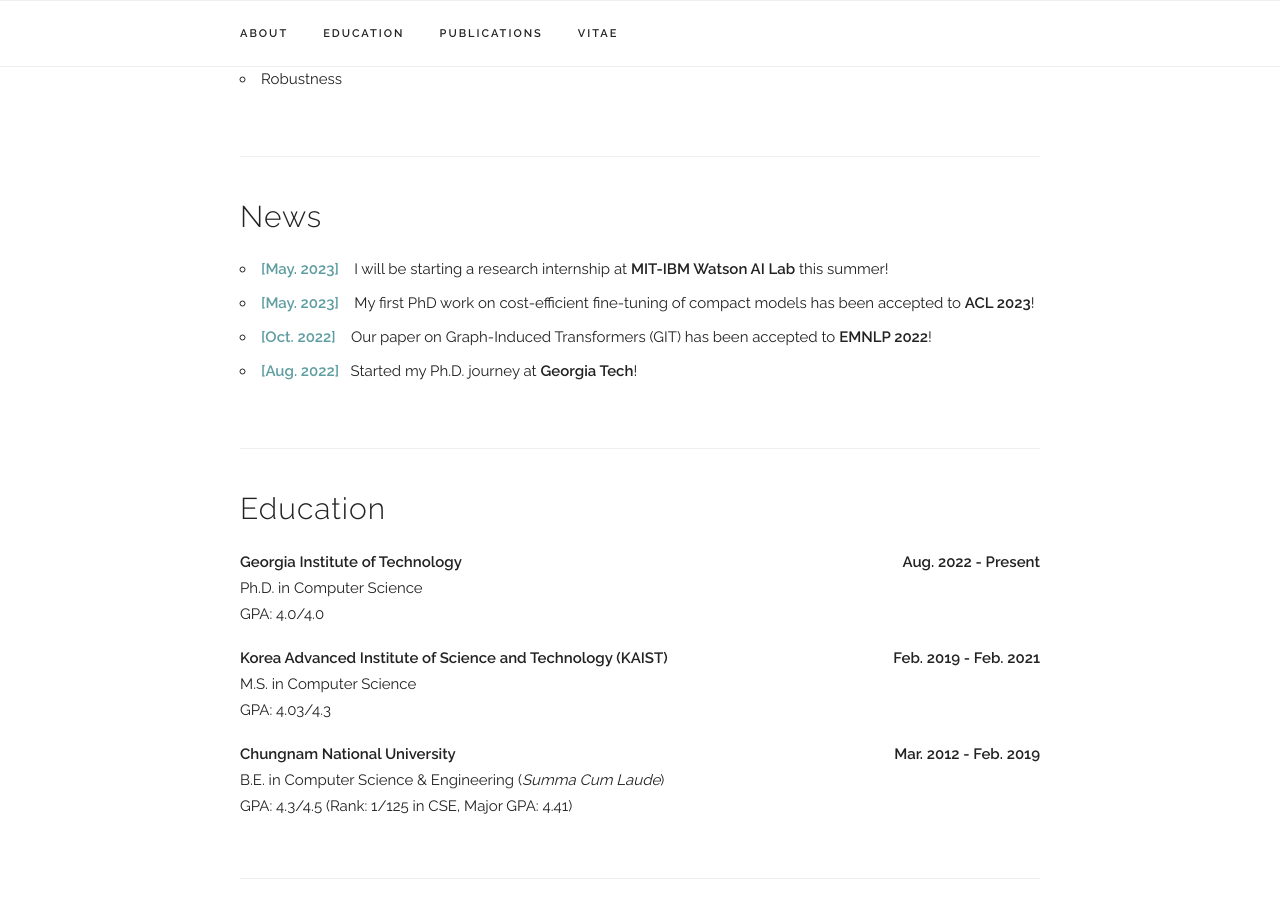
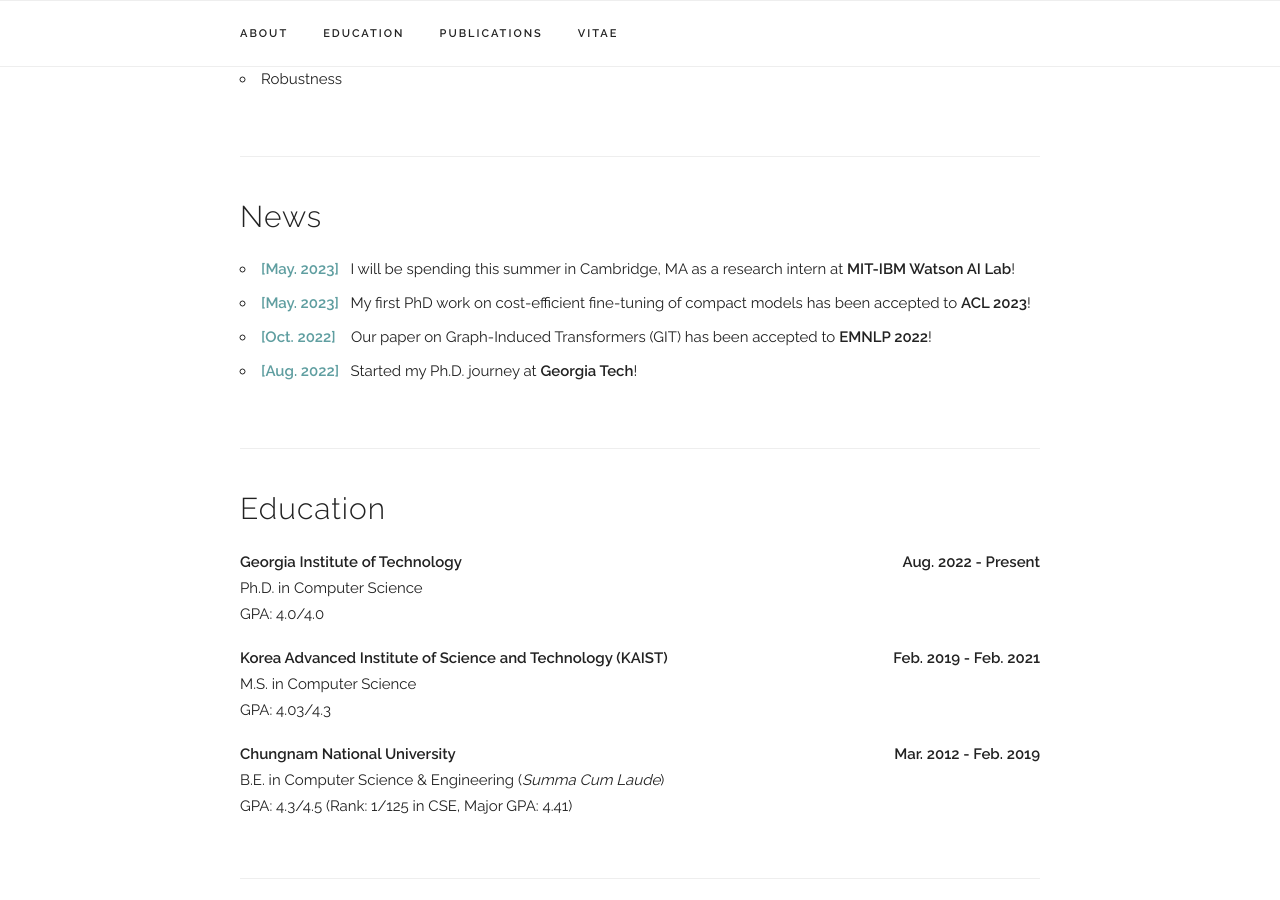
Before and after one commit to jm-kang/jm-kang.github.io, a Jekyll site: the page built from index.html, in a window 1280 px wide and 900 px high, scrolled down 753 px. Built offline with Jekyll 4.4.1, drawn with Linux system fonts in a browser that asks for light colours; some web fonts are replaced.

Commit message:
no message

```diff
--- a/index.html
+++ b/index.html
@@ -36,11 +36,11 @@ layout: default
   <h4>News</h4>
     <ul>
       <li>
-        <b style="color:cadetblue">[May. 2023]</b> &nbsp&nbsp
-        I will be starting a research internship at <b>MIT-IBM Watson AI Lab</b> this summer!
+        <b style="color:cadetblue">[May. 2023]</b>&nbsp&nbsp
+        I will be spending this summer in Cambridge, MA as a research intern at <b>MIT-IBM Watson AI Lab</b>!
       </li>
       <li>
-        <b style="color:cadetblue">[May. 2023]</b> &nbsp&nbsp
+        <b style="color:cadetblue">[May. 2023]</b>&nbsp&nbsp
         My first PhD work on cost-efficient fine-tuning of compact models has been accepted to <b>ACL 2023</b>!
       </li>
       <li>
```
